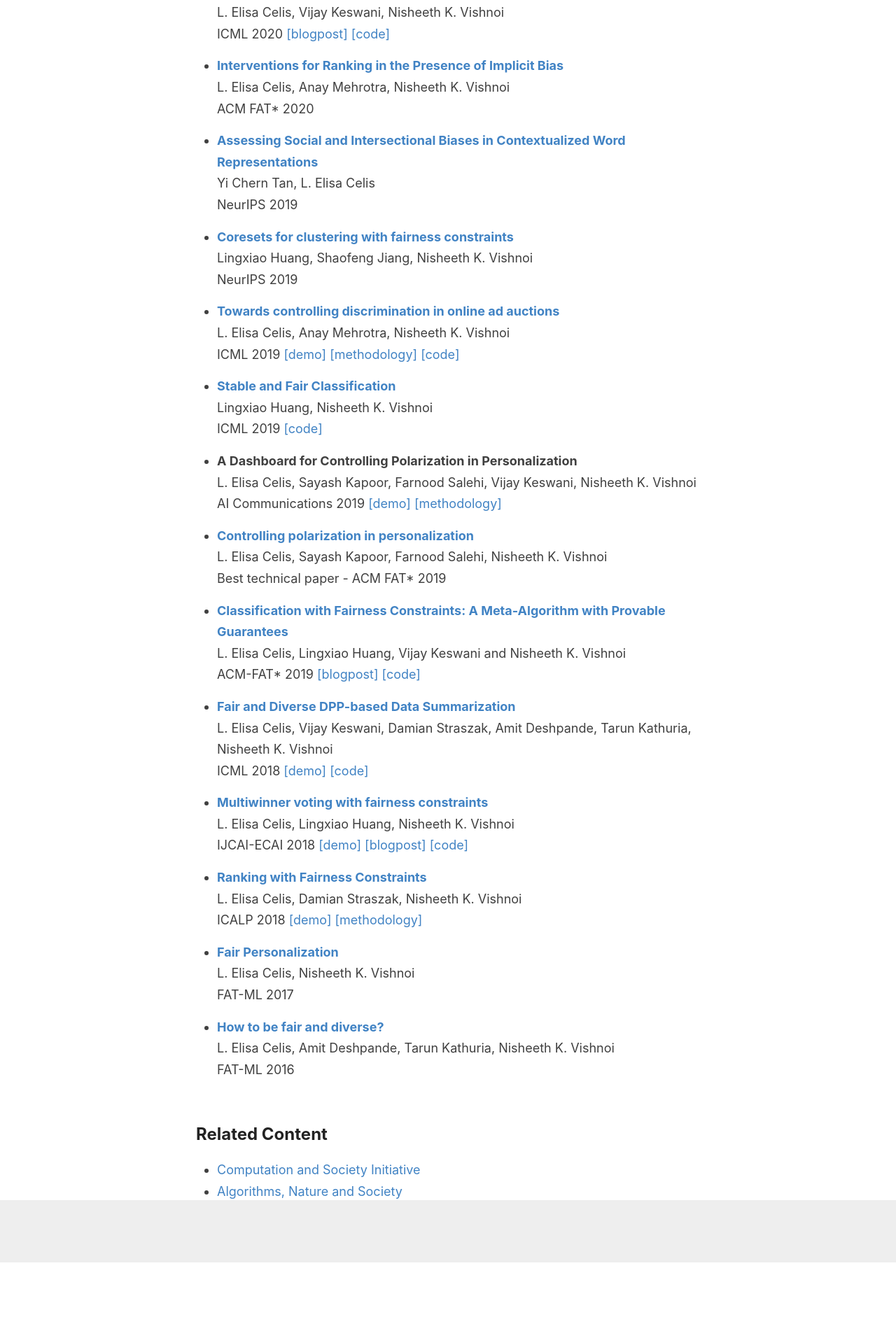
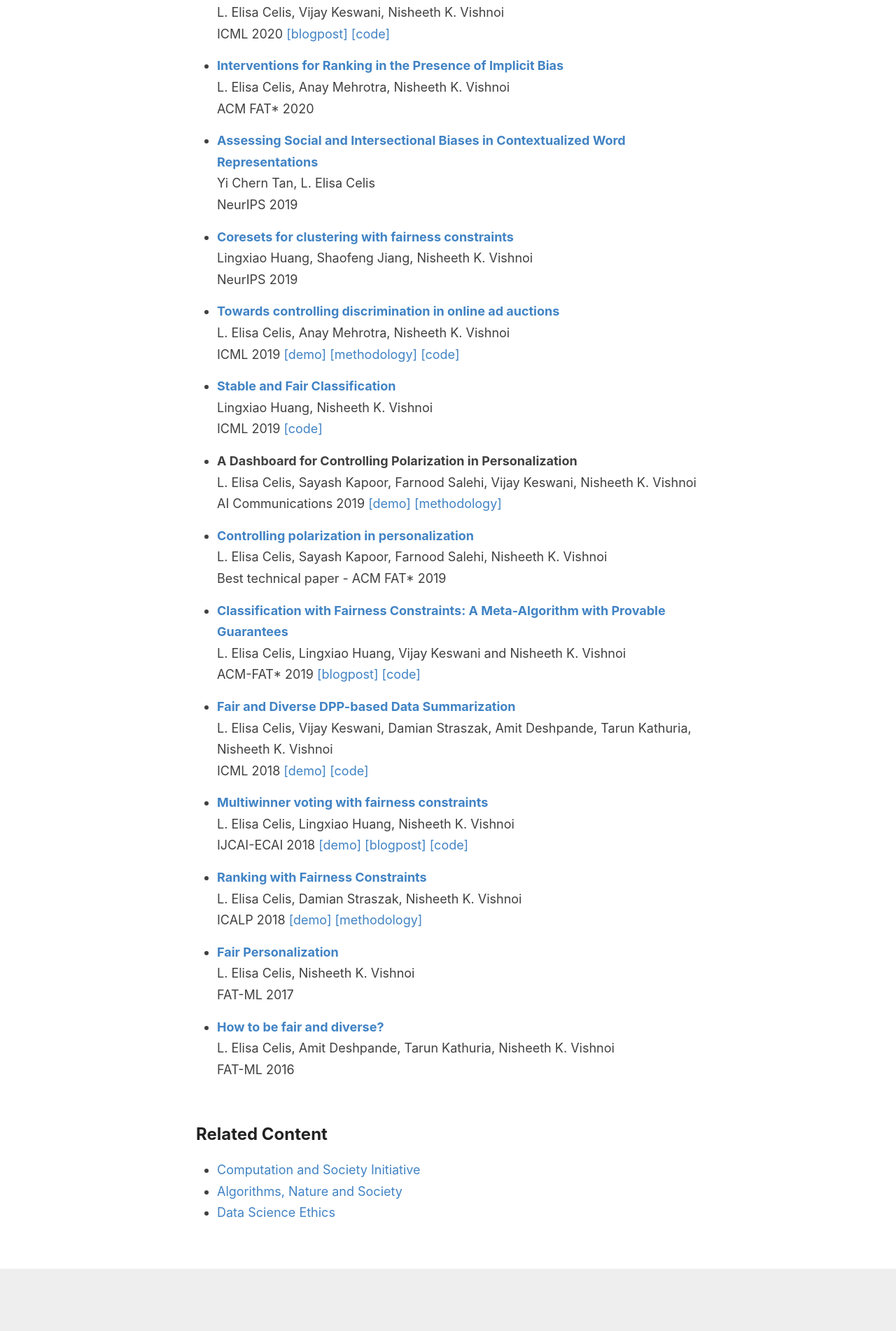
Before and after one commit to controlling-bias/controlling-bias.github.io, a Jekyll site: the page built from index.html, in a window 1280 px wide. Shown: the part 1343-3245 px from the top of the page at 70% size. Built offline with Jekyll 4.4.1, drawn with Linux system fonts in a browser that asks for light colours; the list of posts is cut into pages by our own code; before the commit the page ends 3147 px from its top, so only the background shows below that.

Commit message:
Updated layout

```diff
--- a/_layouts/default.html
+++ b/_layouts/default.html
@@ -93,12 +93,12 @@
         </div>
       </div>
 
-
       <div class="wrapper-main">
         <div id="main" role="main" class="container">
           <h2> Papers </h2>
           {{ content }}
 
+          <div style="margin-bottom:3cm;">
             <h2> Related Content</h2>
             <ul>
               <li><a href="https://computationsociety.yale.edu/">Computation and Society Initiative</a></li>
@@ -106,8 +106,9 @@
               <li><a href="https://datascienceethics.org/">Data Science Ethics</a></li>
             </ul>
           </div>
+
         </div>
-
+      </div>
 
       <div class="wrapper-footer">
         <div class="container">
```
Lines whose indentation alone changed are shown as unchanged.
